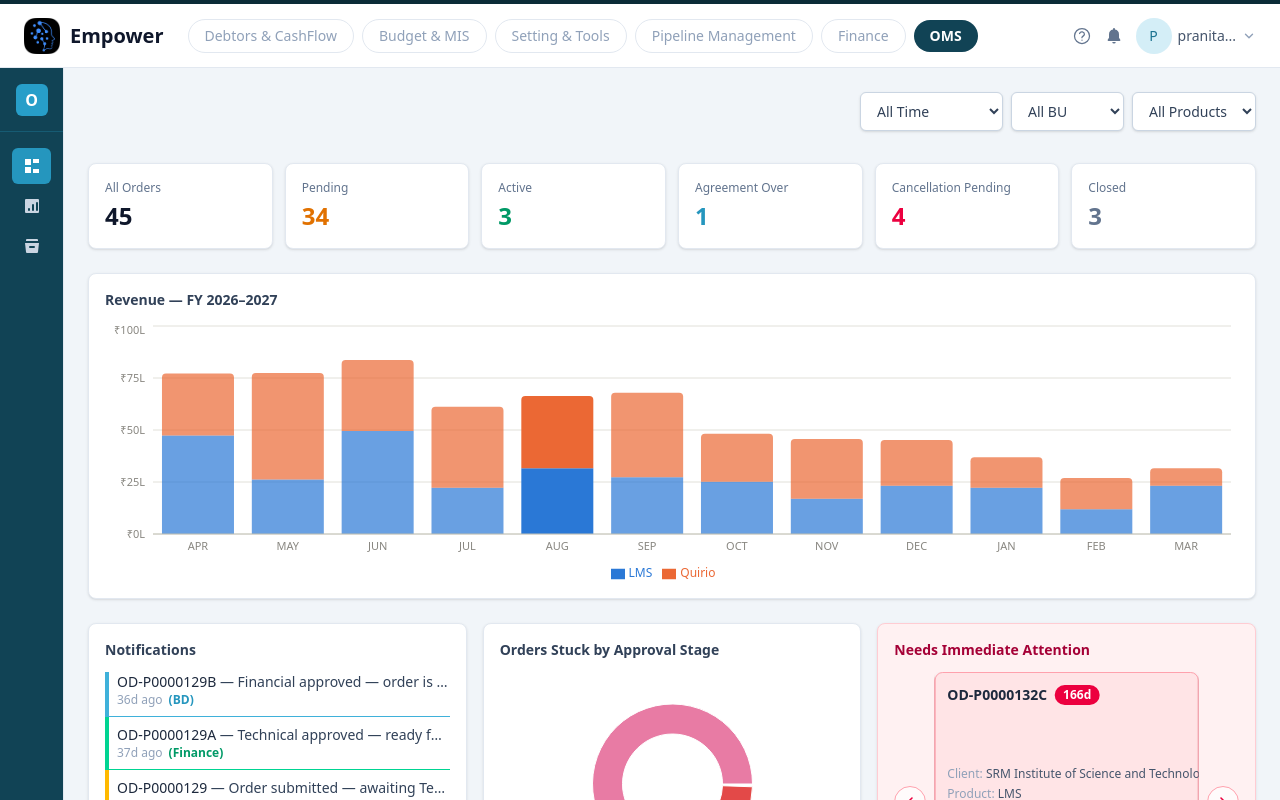
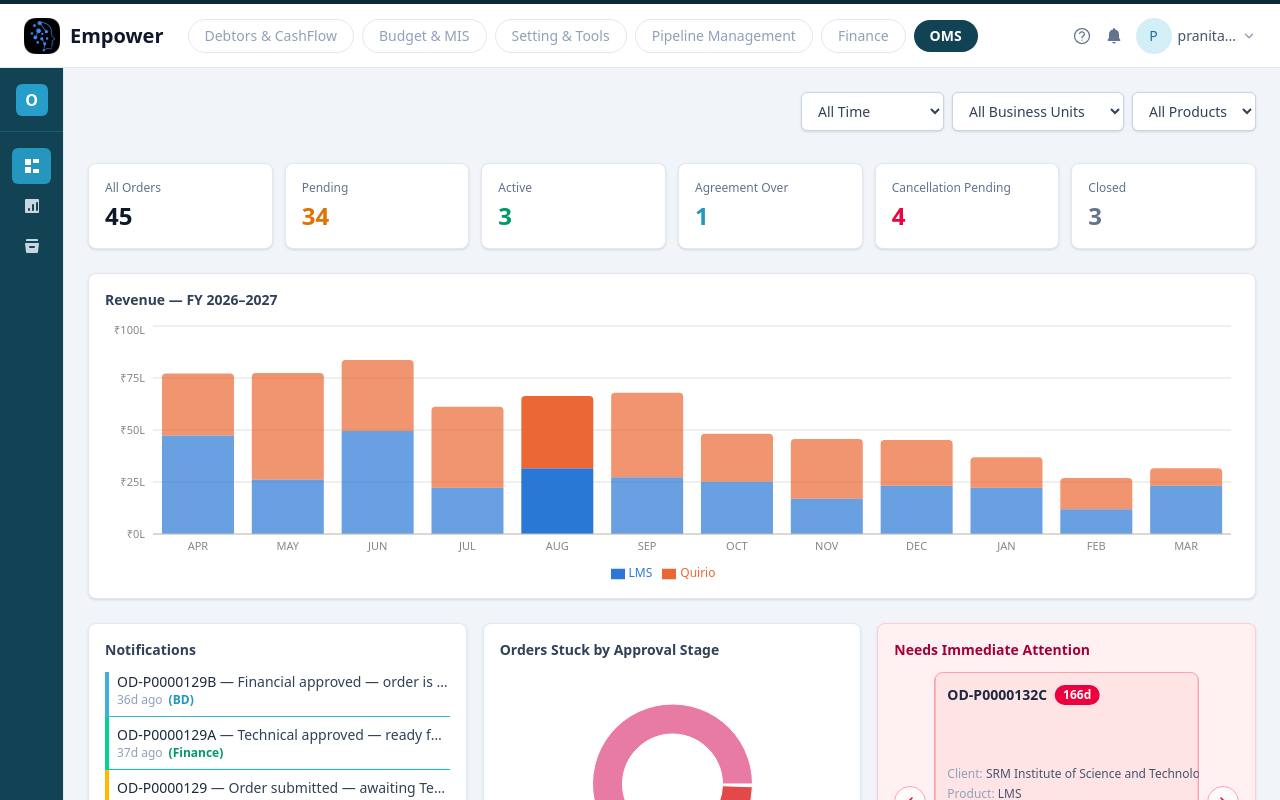
Before and after one commit to rishabhsahuTLE/OMS, a React (Vite) app: page /#/dashboard in a window 1280 px wide. Built offline with nearby package versions, Linux system fonts and the light colour scheme.

Commit message:
filter drop-down BU

```diff
--- a/src/App.tsx
+++ b/src/App.tsx
@@ -81,7 +81,7 @@ function App() {
           <main className="flex-1 overflow-auto p-6">
             <Routes>
               <Route path="/" element={<Navigate to="/dashboard" replace />} />
-              <Route path="/dashboard" element={<Dashboard orders={orders} clients={clients} onNavigate={handleSelect} />} />
+              <Route path="/dashboard" element={<Dashboard orders={orders} onNavigate={handleSelect} />} />
               <Route path="/report" element={<Navigate to="/report/approval" replace />} />
               <Route path="/report/:subTab" element={<Report orders={orders} />} />
               <Route path="/orders" element={<Navigate to="/orders/approval" replace />} />
--- a/src/pages/Dashboard.tsx
+++ b/src/pages/Dashboard.tsx
@@ -14,8 +14,7 @@ import {
   YAxis,
   type PieSectorDataItem,
 } from "recharts";
-import type { Client, MainTabId, OrderDisplayStage, OrderRecord, OrdersSubTabId, ReportSubTabId } from "../types";
-import { CLIENT_TYPES } from "../types";
+import type { MainTabId, OrderDisplayStage, OrderRecord, OrdersSubTabId, ReportSubTabId } from "../types";
 import { PRODUCT_NAMES } from "../products";
 import DateRangePicker, { type DateRange } from "../components/DateRangePicker";
 import {
@@ -38,9 +37,12 @@ type NavigateFn = (
 
 interface DashboardProps {
   orders: OrderRecord[];
-  clients: Client[];
   onNavigate: NavigateFn;
 }
+
+// Placeholder options only — there's no real Business Unit field on any
+// order/client in this app yet, so this select doesn't filter anything.
+const BU_OPTIONS = ["Univ-Ops", "Premiere Institutes", "Univ BD", "IMPACT", "Enterprise", "Enterprise CEP"];
 
 function formatINR(n: number) {
   return `₹${n.toLocaleString("en-IN")}`;
@@ -439,12 +441,13 @@ function computePresetRange(preset: DatePreset): DateRange {
   return { start, end };
 }
 
-export default function Dashboard({ orders, clients, onNavigate }: DashboardProps) {
+export default function Dashboard({ orders, onNavigate }: DashboardProps) {
   // Compact top filter bar — Date (by Order Creation Date, same convention
   // as every other list page's "Created On" filter), BU (Client Type —
-  // there's no separate Business Unit concept in this app, so it's reused
-  // as-is), and Product. All three narrow `filteredOrders` below, which
-  // every chart/tile on this page is derived from.
+  // there's no real Business Unit data in this app — the BU select is
+  // presentational only (placeholder options, not wired to any filter);
+  // Date and Product still narrow `filteredOrders` below, which every
+  // chart/tile on this page is derived from.
   const [datePreset, setDatePreset] = useState<DatePreset>("all");
   const [dateRange, setDateRange] = useState<DateRange>({ start: null, end: null });
   const [buFilter, setBuFilter] = useState<string>("all");
@@ -454,8 +457,6 @@ export default function Dashboard({ orders, clients, onNavigate }: DashboardProp
     setDatePreset(preset);
     setDateRange(computePresetRange(preset));
   }
-
-  const clientTypeById = useMemo(() => new Map(clients.map((c) => [c.id, c.type])), [clients]);
 
   const filteredOrders = useMemo(() => {
     let result = orders;
@@ -467,14 +468,11 @@ export default function Dashboard({ orders, clients, onNavigate }: DashboardProp
         return t >= startTime && t <= endTime;
       });
     }
-    if (buFilter !== "all") {
-      result = result.filter((o) => clientTypeById.get(o.clientId) === buFilter);
-    }
     if (productFilter !== "all") {
       result = result.filter((o) => o.product === productFilter);
     }
     return result;
-  }, [orders, dateRange, buFilter, productFilter, clientTypeById]);
+  }, [orders, dateRange, productFilter]);
 
   const stageCounts = useMemo(() => {
     const counts: Record<TileKey, number> = {
@@ -632,10 +630,10 @@ export default function Dashboard({ orders, clients, onNavigate }: DashboardProp
           onChange={(e) => setBuFilter(e.target.value)}
           className="rounded-md border border-slate-300 bg-white px-3 py-2 text-sm text-slate-700 shadow-sm hover:border-slate-400 focus:outline-none focus:ring-1 focus:ring-indigo-400"
         >
-          <option value="all">All BU</option>
-          {CLIENT_TYPES.map((t) => (
-            <option key={t} value={t}>
-              {t}
+          <option value="all">All Business Units</option>
+          {BU_OPTIONS.map((bu) => (
+            <option key={bu} value={bu}>
+              {bu}
             </option>
           ))}
         </select>
```
